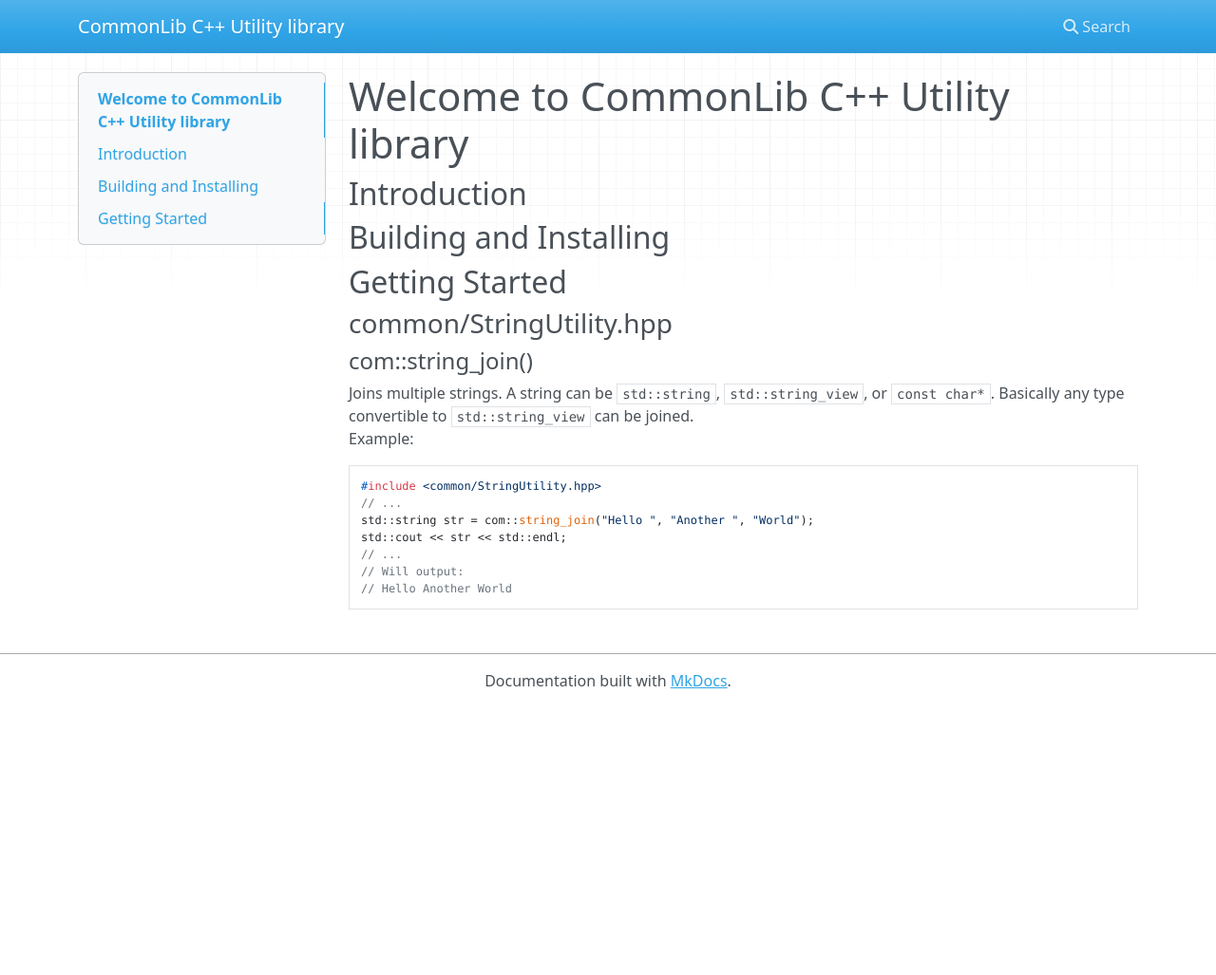
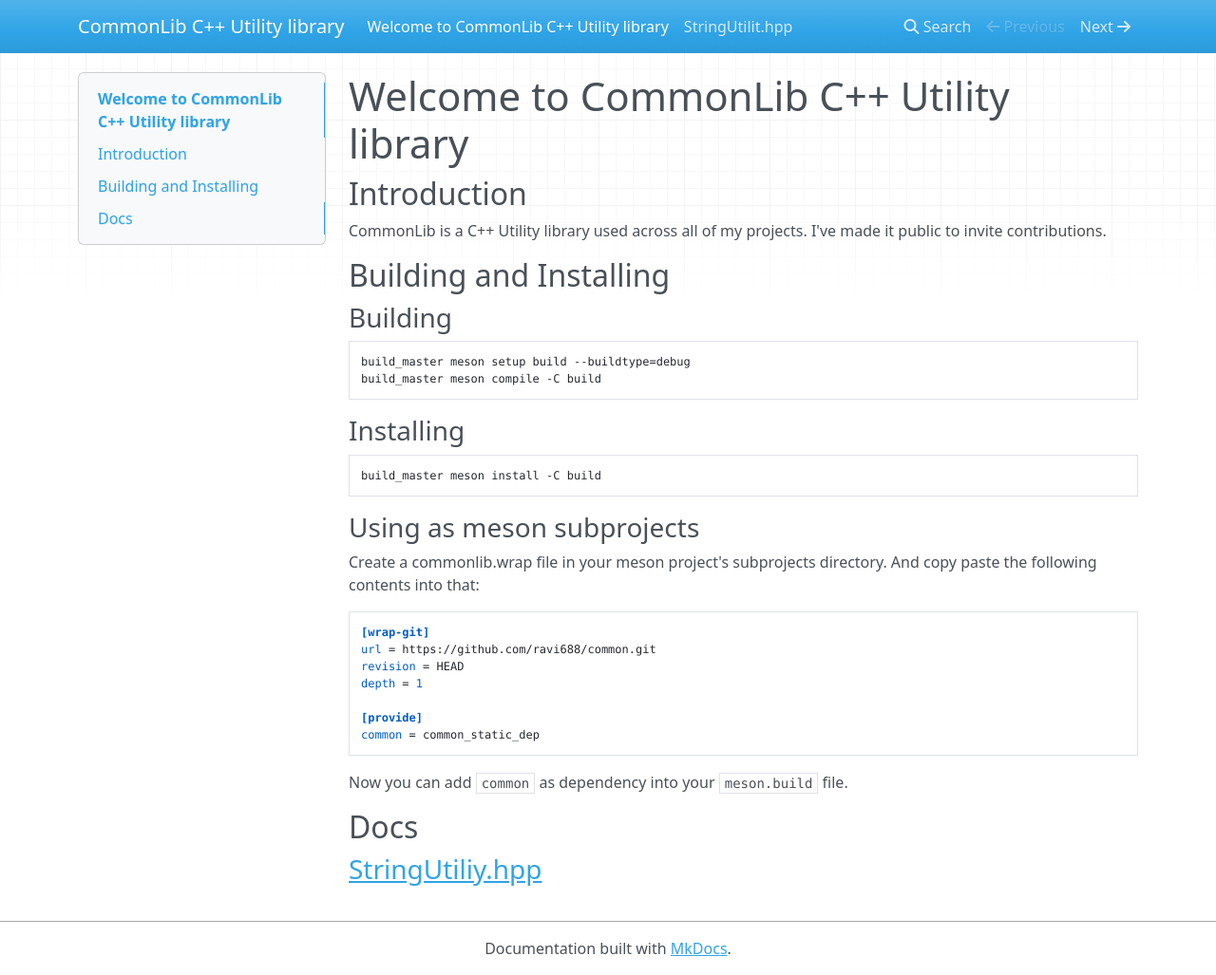
Before and after one commit to ravi688/Common, an MkDocs documentation site: the page built from docs/docs/index.md, in a window 1280 px wide and 1027 px high. Shown: the whole window at 95% size. Built offline with MkDocs 1.6.1, drawn with Linux system fonts in a browser that asks for light colours; nearby versions of some CDN libraries.

Commit message:
Updated Docs

````diff
--- a/docs/docs/index.md
+++ b/docs/docs/index.md
@@ -1,20 +1,30 @@
 # Welcome to CommonLib C++ Utility library
 
 ## Introduction
+CommonLib is a C++ Utility library used across all of my projects. I've made it public to invite contributions.
 
 ## Building and Installing
+### Building
+```shell
+build_master meson setup build --buildtype=debug
+build_master meson compile -C build
+```
+### Installing
+```shell
+build_master meson install -C build
+```
+### Using as meson subprojects
+Create a commonlib.wrap file in your meson project's subprojects directory. And copy paste the following contents into that:
+```
+[wrap-git]
+url = https://github.com/ravi688/common.git
+revision = HEAD
+depth = 1
 
-## Getting Started
-### common/StringUtility.hpp
-#### com::string_join()
-Joins multiple strings. A string can be `std::string`, `std::string_view`, or `const char*`. Basically any type convertible to `std::string_view` can be joined.
-Example:
-```cpp
-#include <common/StringUtility.hpp>
-// ...
-std::string str = com::string_join("Hello ", "Another ", "World");
-std::cout << str << std::endl;
-// ...
-// Will output:
-// Hello Another World
+[provide]
+common = common_static_dep
 ```
+Now you can add `common` as dependency into your `meson.build` file.
+
+## Docs
+### [StringUtiliy.hpp](/StringUtility.md)
````
Also changed, not shown: docs/docs/StringUtiliy.md (added, +16 -0 lines).
